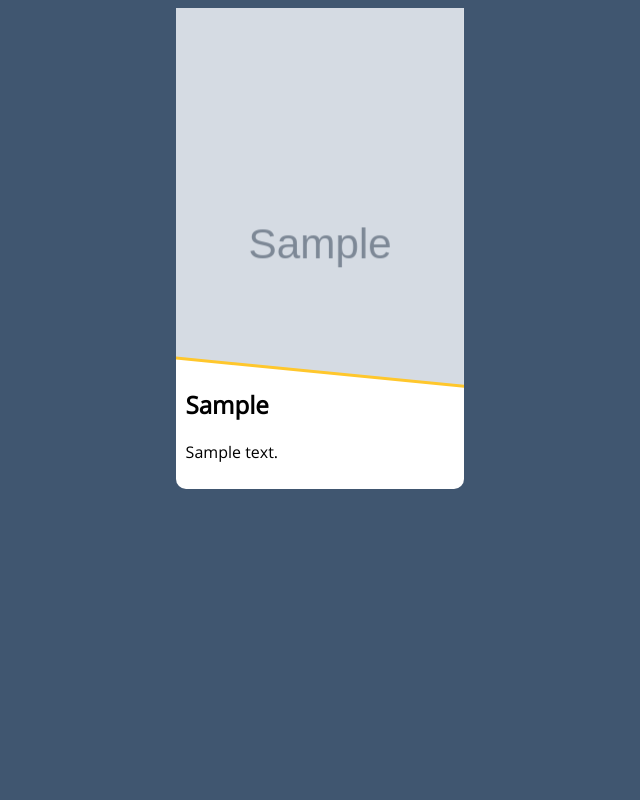
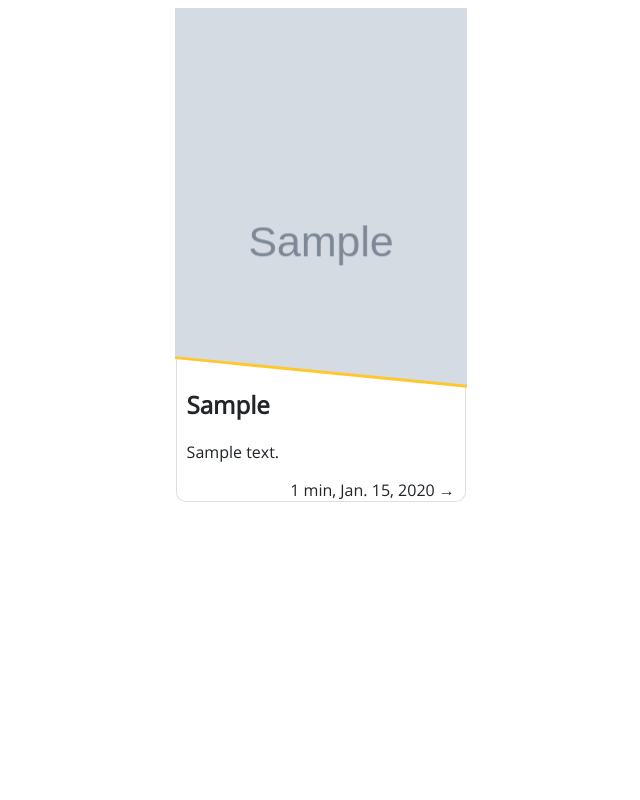
Before and after one commit to thesus/bokstaever, a Django app: page / in a window 1280 px wide. Shown: the whole page, without its empty margins (22-662 px from the left). Run offline with Django 3.2, Linux system fonts and the light colour scheme; tables that the repository leaves empty hold one stand-in row (values such as "Sample post"); grey boxes marked "Sample" are stand-in pictures; style sheets or scripts are compiled from the project's sources.

Commit message:
Less colorful version of startpage

```diff
--- a/src/bokstaever/static/css/style.scss
+++ b/src/bokstaever/static/css/style.scss
@@ -8,13 +8,14 @@
 .image {
   height: 380px;
   position: relative;
+  width: 100%;
   svg {
-      position: relative;
+      position: absolute;
       top: 0;
-      left: 0;
-      width: 100%;
+      left: -2px;
+      width: calc(100% + 4px);
       height: 380px;
-      background-color: white;
+      background-color: transparent;
   }
 }
 
@@ -31,17 +32,27 @@
   break-inside: avoid-column;
   display: table;
   margin-bottom: 10px;
+  border: 1px solid rgba(0,0,0,.125);
+  border-radius: 0 0 10px 10px;
+  border-top: none;
+  color: #212529;
+
+  .footer {
+    float: right;
+  }
 }
 
 .post-content {
     background-color: white;
-    width: calc(100% - 20px);
+    width: calc(100%);
     border-radius: 0 0 10px 10px;
     padding: 10px;
+    border-top: none;
+    box-sizing: border-box;
 }
 
 body {
-  background-color: #405670;
+  background-color: white;
   font-family: 'Open Sans';
 }
 
--- a/src/bokstaever/templates/bokstaever/index.html
+++ b/src/bokstaever/templates/bokstaever/index.html
@@ -1,5 +1,6 @@
 {% extends 'bokstaever/base.html' %}
 {% load random_color %}
+{% load bokstaever %}
 
 {% block content %}
     <div class="overview">
@@ -19,6 +20,9 @@
             <div class="post-content">
                   <h2>{{ post.headline }}</h2>
                   <p>{{ post.text | truncatewords:60 }}</p>
+                  <div class="footer">
+                      {{ post.text | estimate_time }}, {{ post.published }} →
+                  </div>
             </div>
         </div>
     {% endfor %}
--- /dev/null
+++ b/src/bokstaever/templatetags/bokstaever.py
@@ -0,0 +1,11 @@
+from django import template
+from random import randint
+
+register = template.Library()
+
+@register.filter
+def estimate_time(text):
+    words = len(text.split())
+    minutes = int(round(words / 180))
+    time_string = minutes if minutes >= 1 else 1
+    return '{} min'.format(time_string)
```
